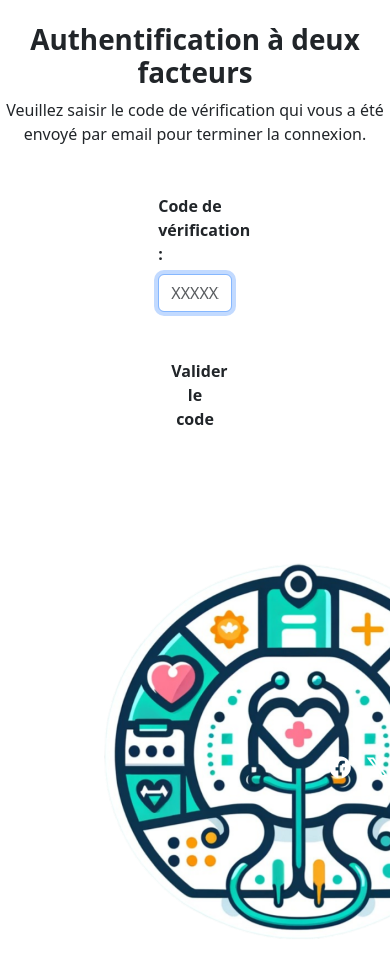
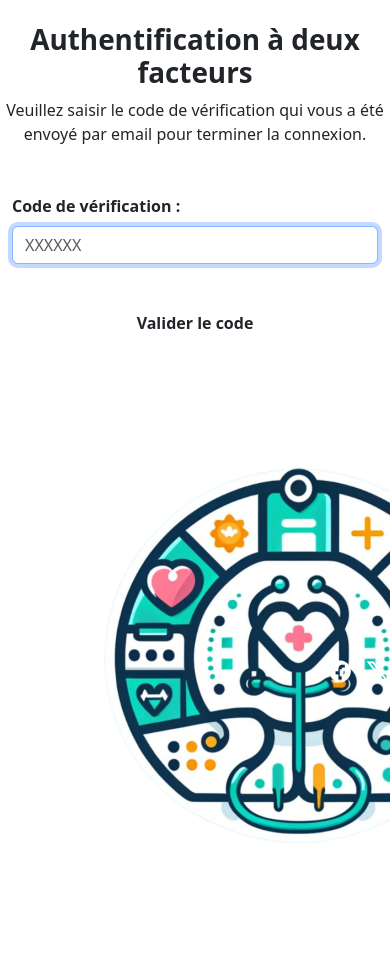
Before and after one commit to ThomasLosc/Childyo, a Symfony app: template templates/security/2fa.html.twig in a window 390 px wide; the page is wider, and only the part inside the window is pictured. Shown: the part 185-1160 px from the top of that part. After the commit the page ends 1028 px from the top of that part, so only its background shows below. Run offline with Twig, Linux system fonts and the light colour scheme; the template is opened without the code that fills it, so the values that code supplies are empty; some libraries are stand-ins or nearby versions.

Commit message:
UPDATE responsive 2fa style

```diff
--- a/templates/security/2fa.html.twig
+++ b/templates/security/2fa.html.twig
@@ -3,12 +3,12 @@
 {% block body %}
 	{{ include('header/header.html.twig') }}
 
-	<div class="container-register m-auto mt-5 mb-5">
+	<div class="container-register w-90 m-auto mt-5 mb-5">
 		<h1 class="text-center text-blue fw-bold">Authentification à deux facteurs</h1>
 		<p class="text-center mt-6 mb-5">Veuillez saisir le code de vérification qui vous a été envoyé par email pour terminer la connexion.</p>
 
 		<div
-			class="container-fluid w-25 m-auto">
+			class="container-fluid m-auto" style="max-width: 500px;">
 			{# Display error message #}
 			{% if authenticationError %}
 				<p>{{ authenticationError|trans(authenticationErrorData, 'SchebTwoFactorBundle') }}</p>
```
